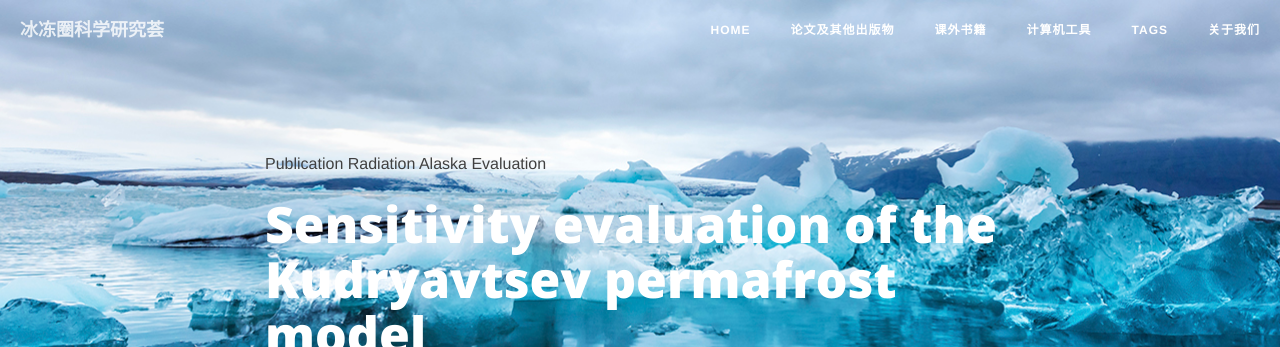
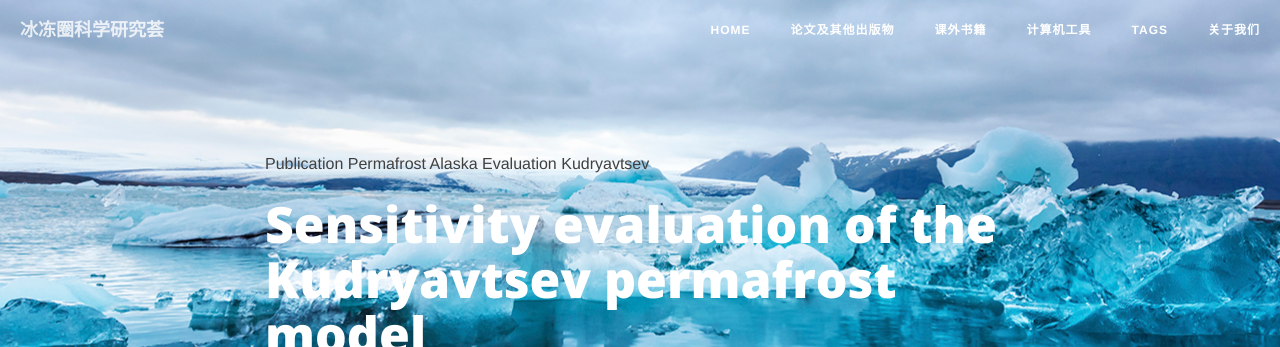
Before and after one commit to CryoECNU/cryoecnu.github.io, a Jekyll site: the page built from _posts/2021-02-17-Sensitivity_Ku_model.md, in a window 1280 px wide. Shown: the top 347 px of the page. Built offline with Jekyll 4.4.1, drawn with Linux system fonts in a browser that asks for light colours; nearby versions of some CDN libraries; comment, search, counter and statistics services are not loaded.

Commit message:
Update 2021-02-17-Sensitivity_Ku_model.md

```diff
--- a/_posts/2021-02-17-Sensitivity_Ku_model.md
+++ b/_posts/2021-02-17-Sensitivity_Ku_model.md
@@ -4,7 +4,7 @@ title: Sensitivity evaluation of the Kudryavtsev permafrost model
 date: 2021-02-17
 categories: blog
 description:
-tags: [Publication, Radiation, Alaska, Evaluation]
+tags: [Publication, Permafrost, Alaska, Evaluation, Kudryavtsev]
 header-img: img/top.png    #这篇文章标题背景图片
 ---
 
```
